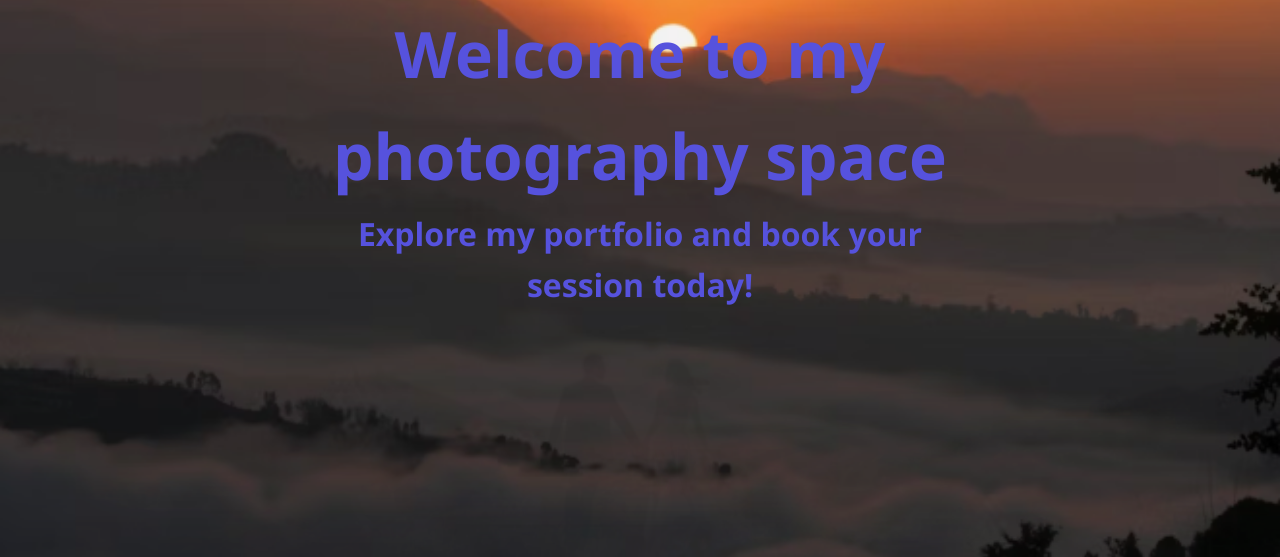
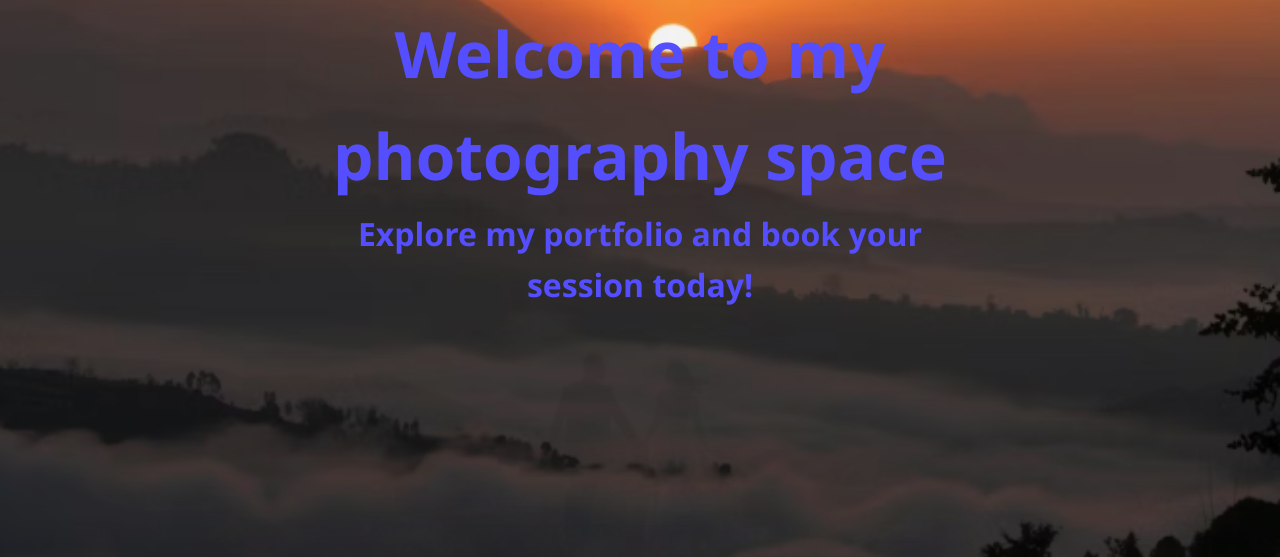
Before and after one commit to elliemcb1/WEB-TECH-2, a plain HTML site: page Index.html in a window 1280 px wide. Shown: the part 243-800 px from the top of the page. Drawn offline with nearby package versions, Linux system fonts and the light colour scheme.

Commit message:
colour of overlay change

```diff
--- a/css/style.css
+++ b/css/style.css
@@ -121,7 +121,7 @@ nav a.pageactive {
     left: 50%;
     transform: translate(-50%, -50%);
     text-align: center;
-    color: #5652dd;
+    color: #544eff;
     font-weight: bold;
     font-size: 2rem;
 
```
